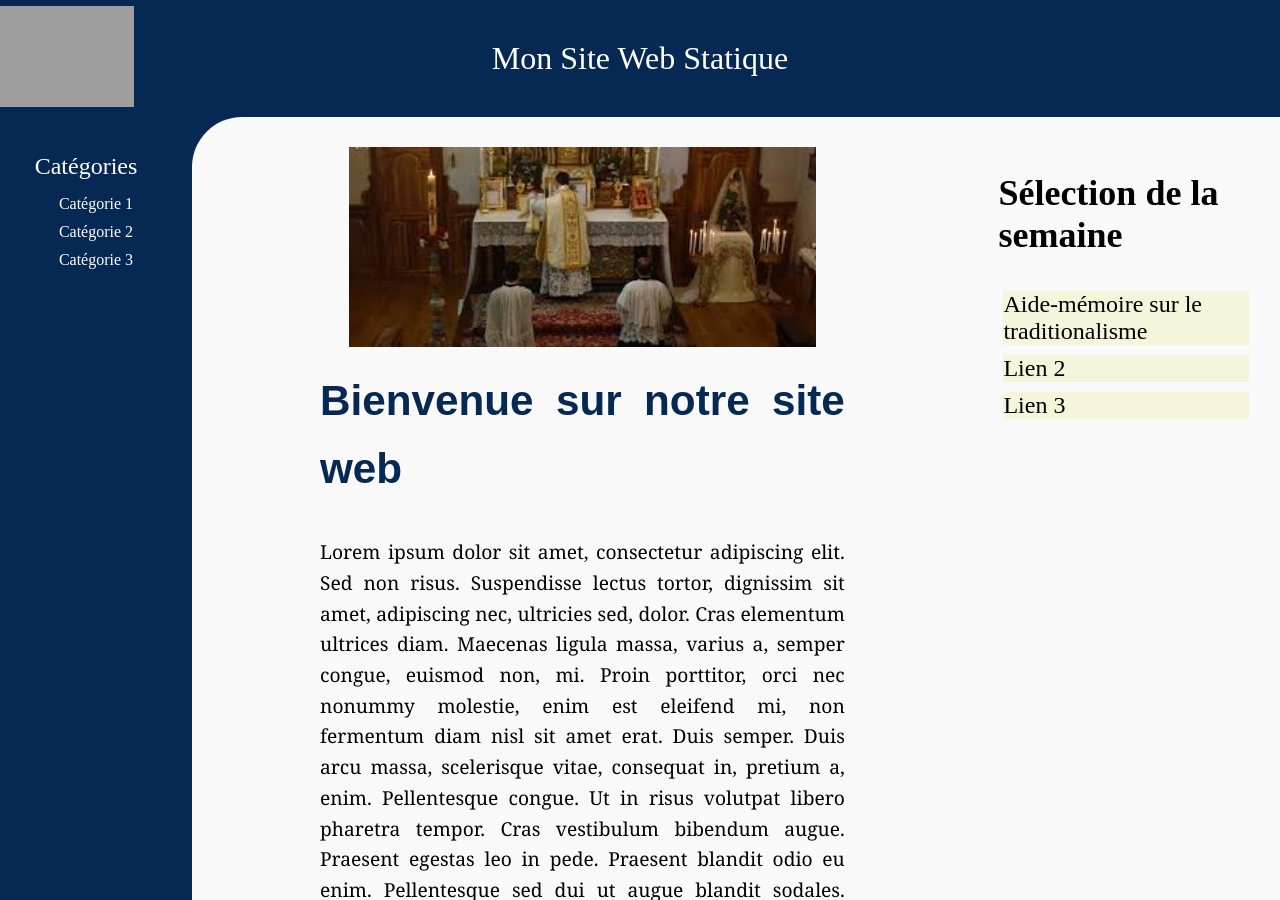
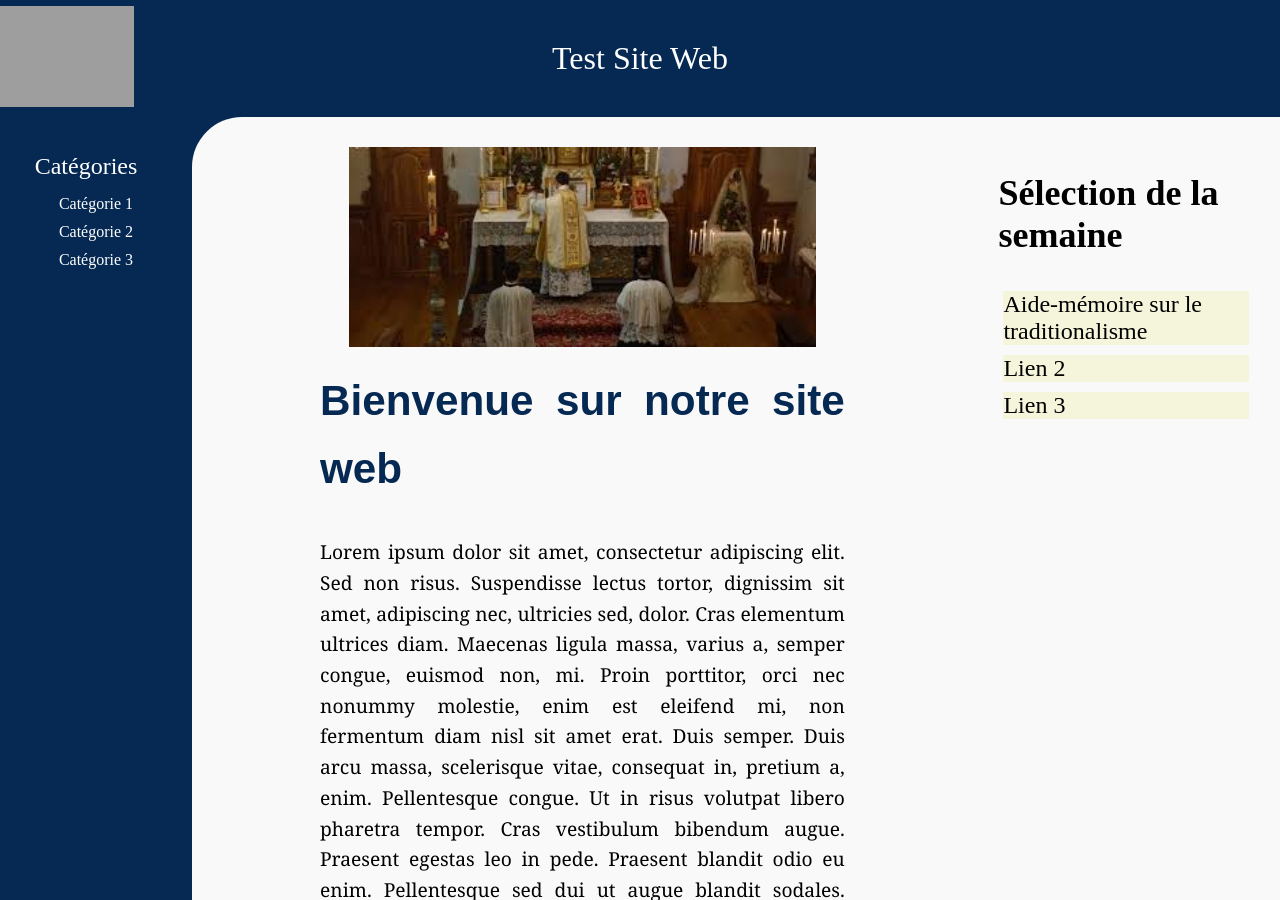
Before and after one commit to GodefroyL/test_site_static, a Jekyll site: the page built from index.html, in a window 1280 px wide and 900 px high. Built offline with Jekyll 4.4.1, drawn with Linux system fonts in a browser that asks for light colours.

Commit message:
changement titre

```diff
--- a/_config.yml
+++ b/_config.yml
@@ -1,4 +1,4 @@
-title: Mon Site Web Statique
+title: Test Site Web
 description: Site pour tester le déploiement sur GitHub Pages.
 baseurl: "" # Laisser vide si le site est à la racine du domaine
 url: "https://godefroyl.github.io/test_site_static/" # Remplacez par l'URL de votre site
```
